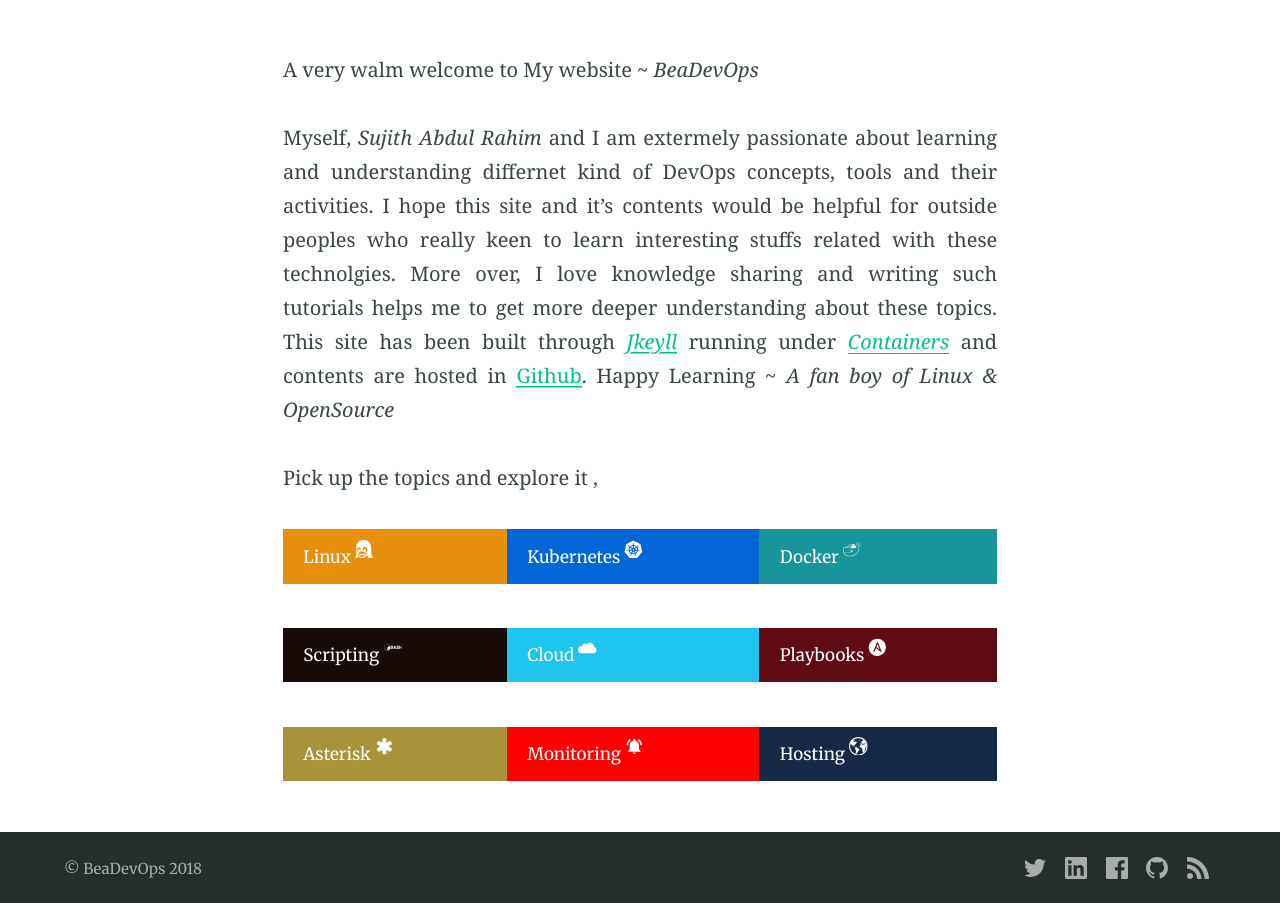
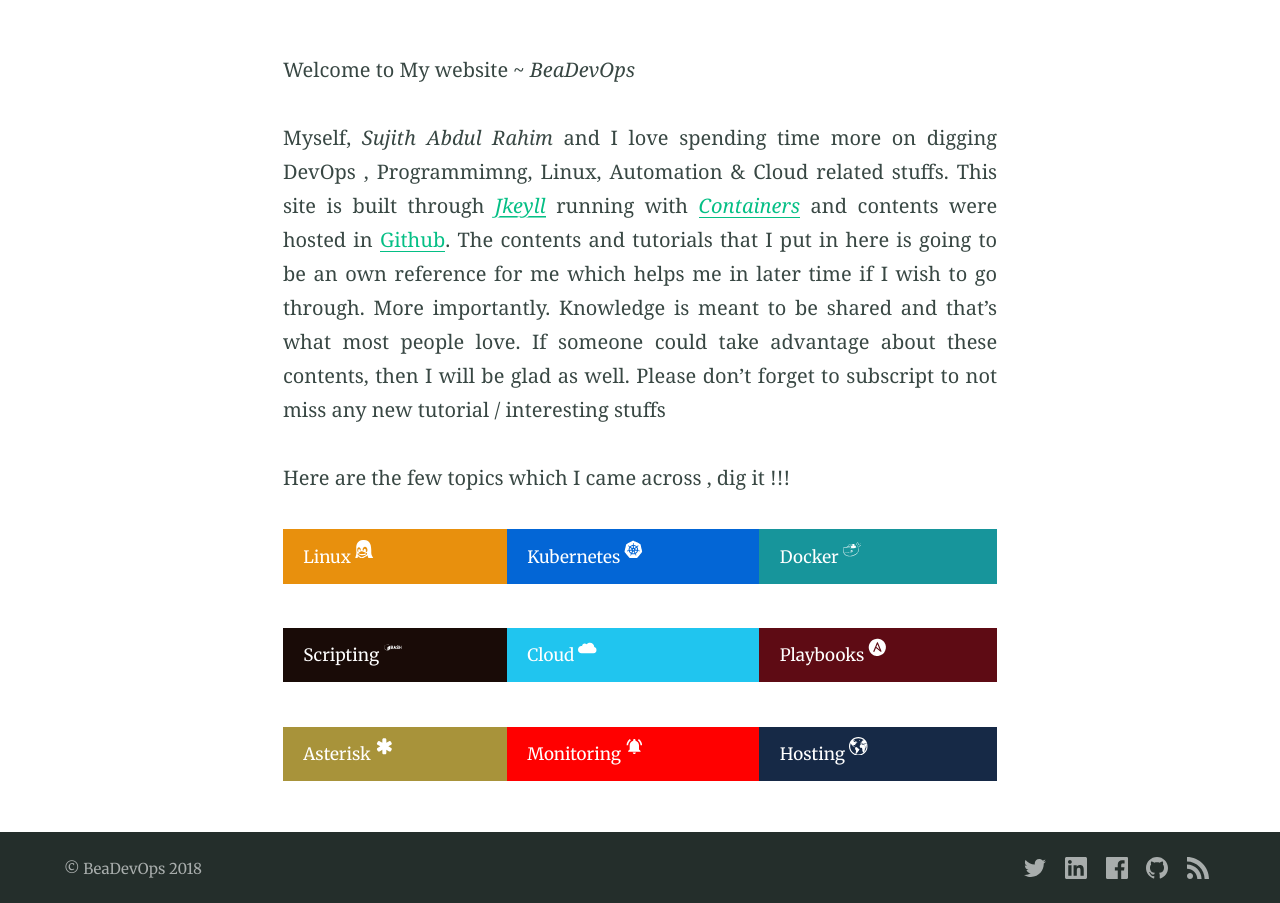
Before and after one commit to sujiar37/beadevops, a Jekyll site: the page built from index.md, in a window 1280 px wide. Shown: the part 559-1462 px from the top of the page. Built offline with Jekyll 4.4.1, drawn with Linux system fonts in a browser that asks for light colours; our own code applies the rules of GitHub Pages for plain Markdown files; comment, search, counter and statistics services are not loaded.

Commit message:
index.md

```diff
--- a/index.md
+++ b/index.md
@@ -9,11 +9,11 @@ excerpt: "BeaDevOps would be helpful for someone who really keen to learn new te
 
 <script type="text/javascript" src="//downloads.mailchimp.com/js/signup-forms/popup/embed.js" data-dojo-config="usePlainJson: true, isDebug: false"></script><script type="text/javascript">require(["mojo/signup-forms/Loader"], function(L) { L.start({"baseUrl":"mc.us12.list-manage.com","uuid":"e6df26b91031e73637d1d259f","lid":"c6a8a8b8a9"}) })</script>
 
-A very walm welcome to My website ~ *BeaDevOps*
+Welcome to My website ~ *BeaDevOps*
 
-Myself, *Sujith Abdul Rahim* and I am extermely passionate about learning and understanding differnet kind of DevOps concepts, tools and their activities. I hope this site and it's contents would be helpful for outside peoples who really keen to learn interesting stuffs related with these technolgies. More over, I love knowledge sharing and writing such tutorials helps me to get more deeper understanding about these topics. This site has been built through *[Jkeyll](https://jekyllrb.com/)* running under *[Containers](https://www.docker.com/)* and contents are hosted in [Github](https://github.com/sujiar37/beadevops). Happy Learning ~ *A fan boy of Linux & OpenSource*
+Myself, *Sujith Abdul Rahim* and I love spending time more on digging DevOps , Programmimng, Linux, Automation & Cloud related stuffs. This site is built through *[Jkeyll](https://jekyllrb.com/)* running with *[Containers](https://www.docker.com/)* and contents were hosted in [Github](https://github.com/sujiar37/beadevops). The contents and tutorials that I put in here is going to be an own reference for me which helps me in later time if I wish to go through. More importantly. Knowledge is meant to be shared and that's what most people love. If someone could take advantage about these contents, then I will be glad as well. Please don't forget to subscript to not miss any new tutorial / interesting stuffs
 
-Pick up the topics and explore it ,
+Here are the few topics which I came across , dig it !!!
 
 <table cellspacing="0" style="border-spacing: 0;font-size: 1rem;">
 	<tr>
```
